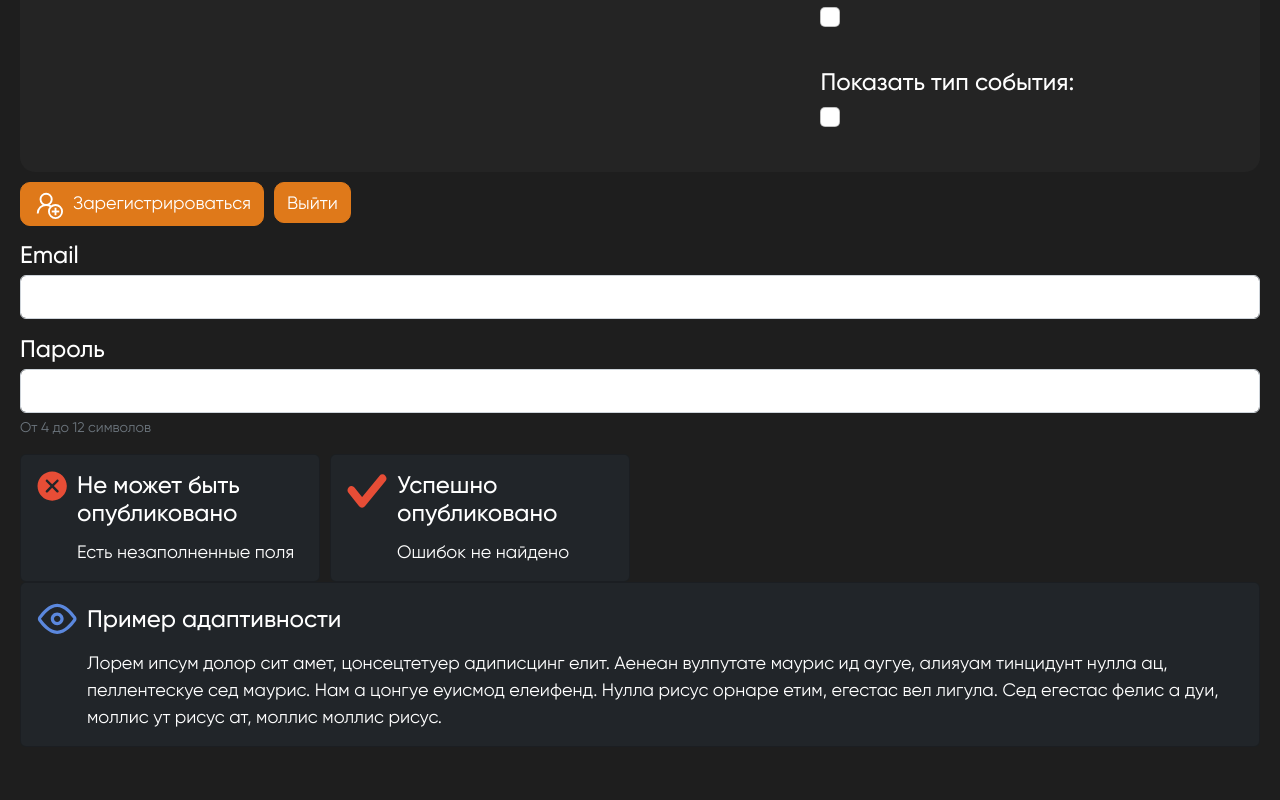
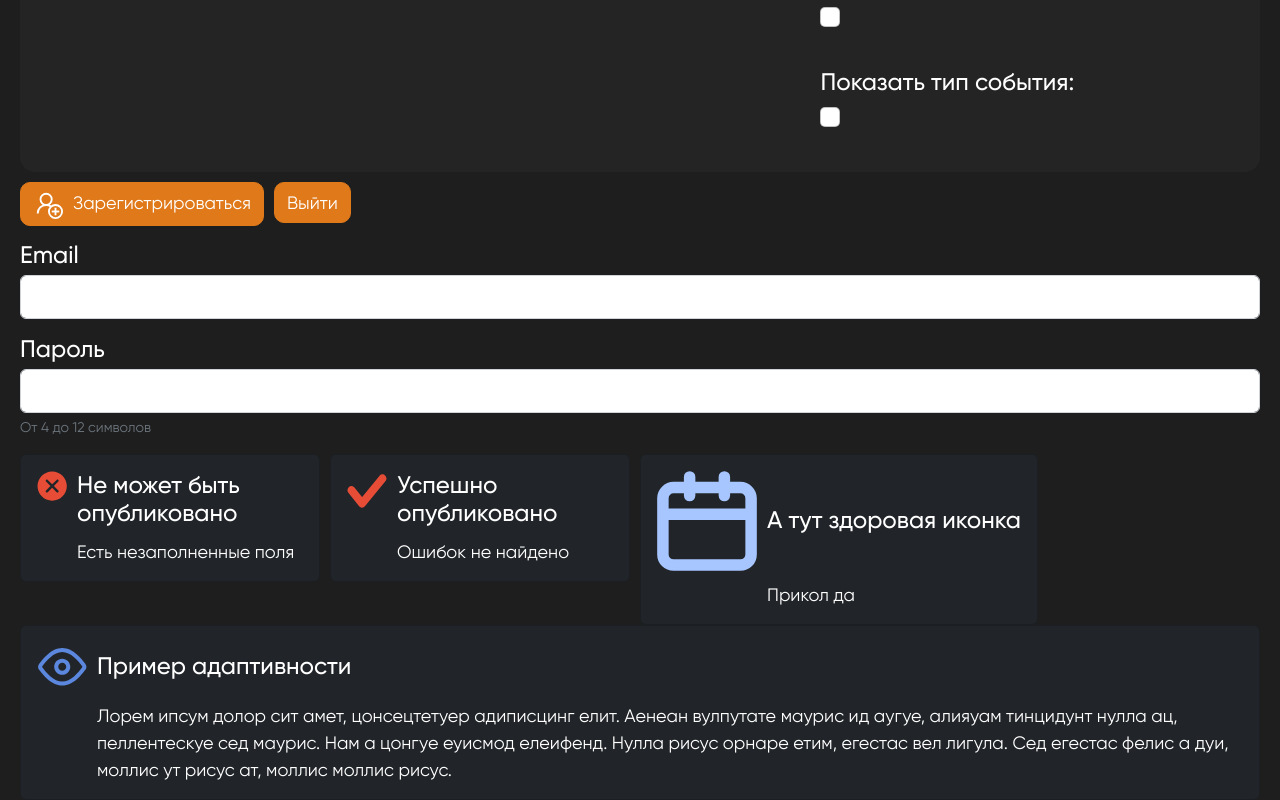
Before and after one commit to Anto-MSHK/podhod_front, a React (Create React App) app: page / in a window 1280 px wide. Shown: the part 1449-2249 px from the top of the page. Before the commit the page ends 2196 px from the top, so only its background shows below. Built offline with nearby package versions, Linux system fonts and the light colour scheme.

Commit message:
minor changes

```diff
--- a/src/pages/StylePage/StylePage.tsx
+++ b/src/pages/StylePage/StylePage.tsx
@@ -155,8 +155,11 @@ export const MainPage = () => {
         <div style={{ width: '300px' }}>
           <InfoComponent iconWidth={40} icon={icon8} title={"Успешно опубликовано"} desc={"Ошибок не найдено"} />
         </div>
+        <div >
+          <InfoComponent iconWidth={100} icon={icon7} title={"А тут здоровая иконка"} desc={"Прикол да"} />
+        </div>
       </div>
-          <InfoComponent iconWidth={40} icon={icon4} title={"Пример адаптивности"}
+          <InfoComponent iconWidth={50} icon={icon4} title={"Пример адаптивности"}
           desc={"Лорем ипсум долор сит амет, цонсецтетуер адиписцинг елит. Аенеан вулпутате маурис ид аугуе, алияуам тинцидунт нулла ац, пеллентескуе сед маурис. Нам а цонгуе еуисмод елеифенд. Нулла рисус орнаре етим, егестас вел лигула. Сед егестас фелис а дуи, моллис ут рисус ат, моллис моллис рисус."} />
     </div>
   );
```
